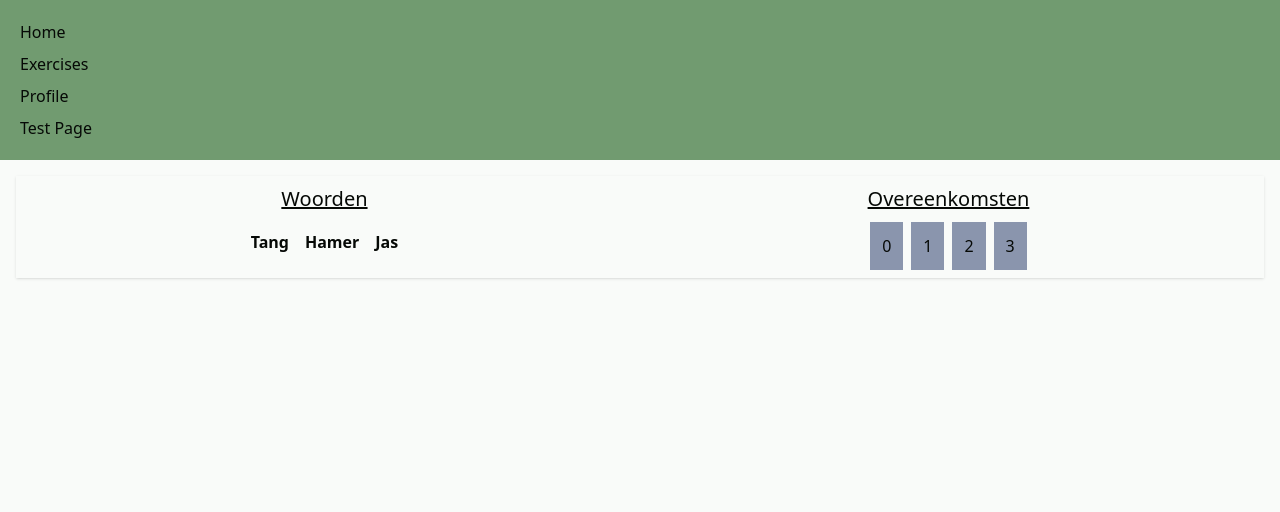
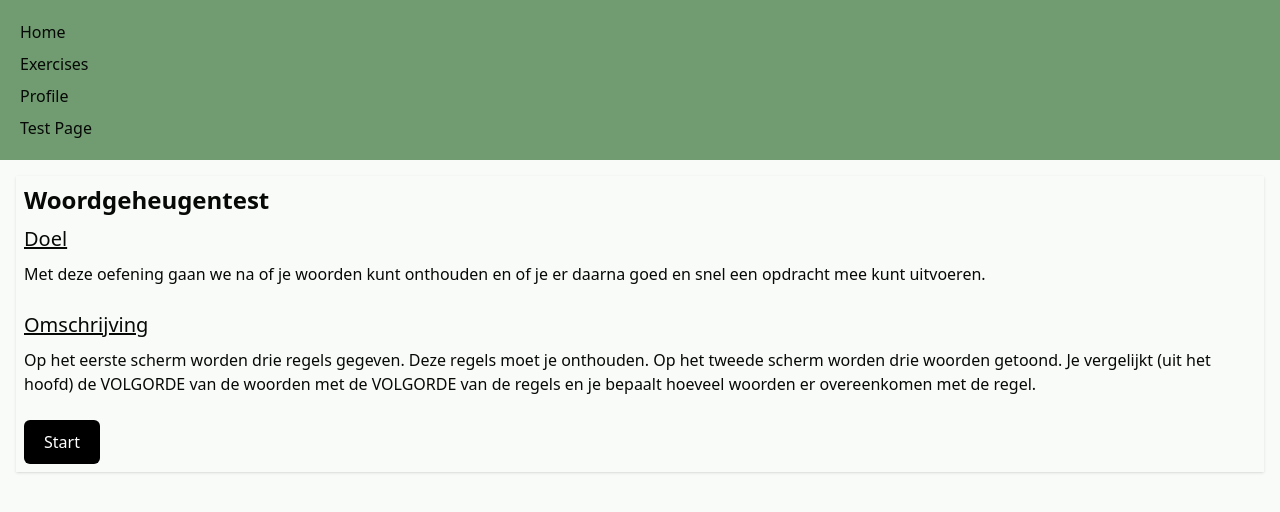
Before and after one commit to bralcc/basistest, a React (Vite) app: page /exercise3 in a window 1280 px wide. Shown: the top 512 px of the page. Built offline with nearby package versions, Linux system fonts and the light colour scheme.

Commit message:
edited button styling, edited ex3 rendering

```diff
--- a/src/components/Button.jsx
+++ b/src/components/Button.jsx
@@ -9,20 +9,19 @@ export default function Button({
   ...props
 }) {
   const classes = [
-    "px-4 py-2 rounded focus:outline-none focus:ring-2 focus:ring-primary focus:ring-opacity-50 transition duration-200 ease-in-out",
+    "px-5 py-2.5 ring-inset text-text font-medium rounded-md transition duration-300 ease-in-out",
   ];
 
   switch (variant) {
-    case "contained":
-      classes.push("bg-primary text-text hover:text-accent");
-      break;
     case "outlined":
       classes.push(
-        "bg-transparent text-text outline outline-primary hover:bg-accent hover:outline-hidden"
+        "bg-white ring-3 hover:bg-black hover:ring-0 hover:text-white hover:outline-none"
       );
       break;
-    default:
-      classes.push("bg-gray-200 text-gray-800 hover:bg-gray-300");
+    case "contained":
+      classes.push(
+        "bg-black text-white hover:bg-white hover:text-text hover:ring-3"
+      );
       break;
   }
 
--- a/src/pages/Exercise3.jsx
+++ b/src/pages/Exercise3.jsx
@@ -1,9 +1,11 @@
 import React, { useEffect, useState } from "react";
 import Box from "../components/Box";
+import Title from "../components/Title";
+import Button from "../components/Button";
 import { generateExercise } from "../utils/Exercise3Utils";
 
 export default function Exercise3() {
-  const [step, setStep] = useState("step1");
+  const [step, setStep] = useState("");
   const [feedback, setFeedback] = useState("");
   const [exercise, setExercise] = useState(generateExercise());
 
@@ -15,10 +17,6 @@ export default function Exercise3() {
       setStep("step2");
     }, 2000);
   };
-
-  useEffect(() => {
-    startExercise();
-  }, []);
 
   const handleAnswer = (e) => {
     setStep("feedback");
@@ -32,6 +30,30 @@ export default function Exercise3() {
 
   return (
     <Box as="section">
+      {step === "" && (
+        <div>
+          <Title>Woordgeheugentest</Title>
+          <h2>Doel</h2>
+          <p>
+            Met deze oefening gaan we na of je woorden kunt onthouden en of je
+            er daarna goed en snel een opdracht mee kunt uitvoeren.
+          </p>
+          <br />
+          <h2>Omschrijving</h2>
+          <p>
+            Op het eerste scherm worden drie regels gegeven. Deze regels moet je
+            onthouden. Op het tweede scherm worden drie woorden getoond. Je
+            vergelijkt (uit het hoofd) de VOLGORDE van de woorden met de
+            VOLGORDE van de regels en je bepaalt hoeveel woorden er overeenkomen
+            met de regel.
+          </p>
+          <br />
+          <Button variant="contained" onClick={startExercise}>
+            Start
+          </Button>
+        </div>
+      )}
+
       {step === "step1" && (
         <div className="flex flex-col justify-center gap-2">
           <div className="text-center text-2xl">
@@ -72,7 +94,7 @@ export default function Exercise3() {
         </div>
       )}
       {step === "feedback" && (
-        <div>
+        <div className="flex flex-col justify-center p-2">
           <h2>Feedback</h2>
           <div>{feedback}</div>
         </div>
```
